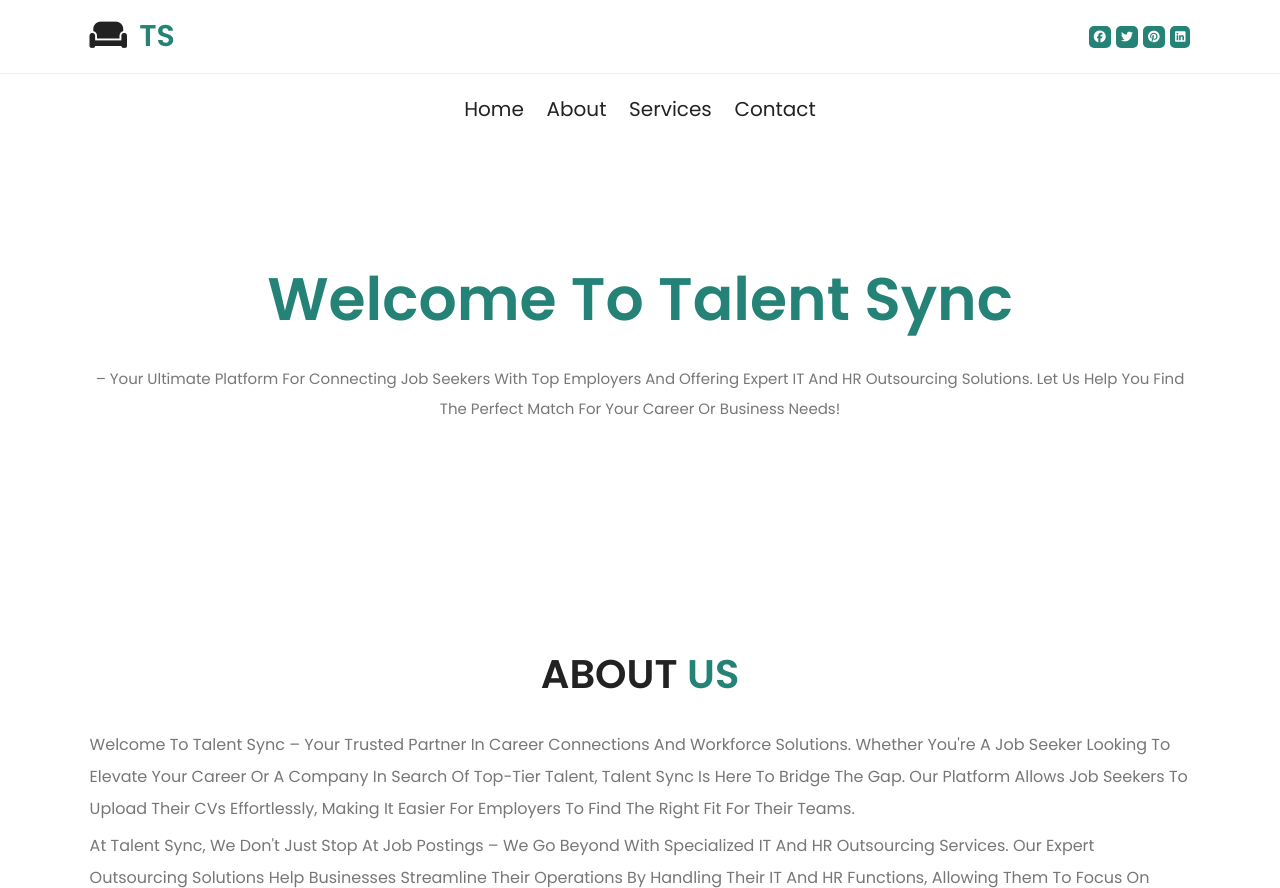
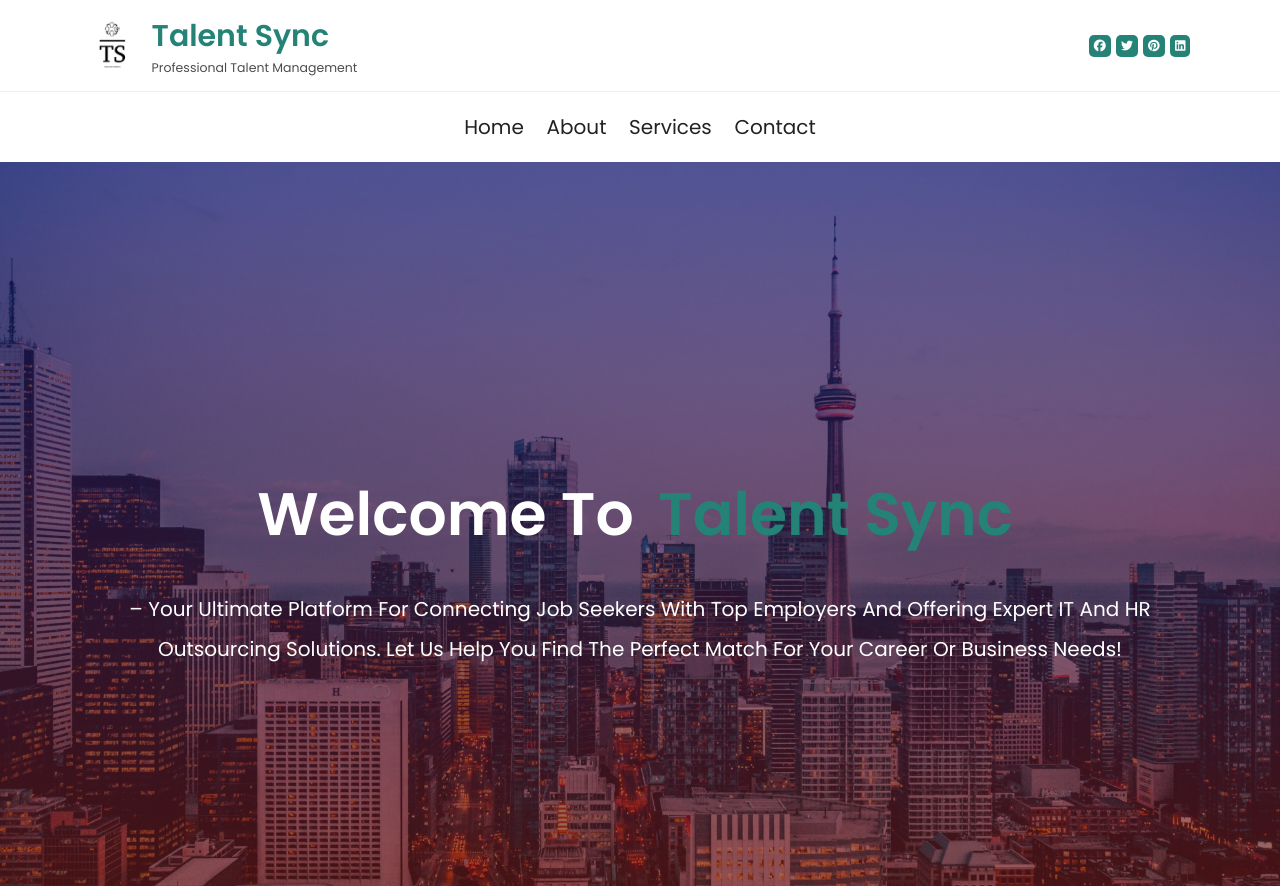
Before and after one commit to appusanthanam2306/talent-sync-web, a plain HTML site: page index.html in a window 1280 px wide. Shown: the top 888 px of the page. Drawn offline with nearby package versions, Linux system fonts and the light colour scheme.

Commit message:
Added Logo and modified banner section

```diff
--- a/index.html
+++ b/index.html
@@ -22,9 +22,22 @@
 
     <header>
       <div class="header-top">
-        <div class="fas fa-bars" id="menu"></div>
+        <div class="branding">
+          <!-- <div class="fas fa-bars" id="menu"></div> -->
+          <a href="#" class="logo-link" >
+            <img src="./images/ts_logo.JPG" width="42" height="42" class="custom-logo" />
+          </a>
 
-        <a href="#" class="logo"><i class="fas fa-couch"></i> TS</a>
+          <div class="text-logo">
+            <h1 class="site-title">
+              <a href="#">Talent Sync</a>
+            </h1>
+            <p class="site-description">Professional Talent Management</p>
+          </div>
+
+          <!-- <a href="#" class="logo"><i class="fas fa-couch"></i> TS</a> -->
+
+        </div>
         <div class="social">
           <a href="#" class="fab fa-facebook"></a>
           <a href="#" class="fab fa-twitter"></a>
@@ -49,9 +62,9 @@
 
     <!-- home section starts -->
 
-    <section class="home" id="home">
+    <section class="home overlay" id="home">
       <div class="content">
-        <h3 >Welcome to Talent Sync</h3>
+        <h3 >Welcome to <span></span></h3>
         <p>
              – your ultimate platform for connecting job seekers with top employers and offering expert IT and HR outsourcing solutions.
             Let us help you find the perfect match for your career or business needs!
--- a/style.css
+++ b/style.css
@@ -32,6 +32,33 @@ html::-webkit-scrollbar-thumb {
   border-radius: 5rem;
 }
 
+img {
+  height: auto;
+  max-width: 100%;
+  vertical-align: top;
+}
+
+.branding {
+  display: flex;
+  flex: auto;
+  align-items: center;
+}
+
+.site-title > a {
+  font-weight: 600;
+  font-size: 1.5em;
+  color: #248277;
+}
+
+.site-description {
+  opacity: 0.7;
+  font-size: 1.25rem;
+}
+
+.text-logo {
+  padding-left: 20px;
+}
+
 section {
   padding: 2rem 7%;
 }
@@ -48,7 +75,103 @@ section {
 .heading span {
   color: #248277;
   text-transform: uppercase;
+  display: inline-block;
 }
+
+/* Typewriting-animation */
+.content h3 span {
+  position: relative;
+  margin: 1rem;
+  display: inline-block;
+}
+
+.content h3 span::before {
+  content: "Talent Sync";
+  color: #248277;
+  opacity: 0; /* Hide the text initially */
+  animation: typing 5s steps(11) forwards;
+}
+
+.content h3 span::after {
+  /*   content: "";
+  position: absolute;
+  width: (100% + 0.75rem);
+  height: 100%;
+  background: transparent;
+  right: -8px;
+  animation: cursor ease-in-out 0.5s infinite, typing 30s steps(24) infinite; */
+
+  /* border-left: 1rem solid #248277; */
+  content: "";
+  position: absolute;
+  /* width: 0.1rem;  */
+  height: 100%;
+  background-color: #248277; /* Cursor color */
+  right: 0;
+  animation: blink 1s step-end infinite;
+}
+
+/* Typing effect */
+@keyframes typing {
+  0% {
+    opacity: 0.125;
+    width: 0; /* Start with no width */
+  }
+
+  50% {
+    opacity: 0.5;
+    width: 50%;
+  }
+
+  100% {
+    opacity: 1;
+    width: 100%; /* Expand to full text width */
+  }
+}
+
+/* Blinking cursor */
+@keyframes blink {
+  0%,
+  100% {
+    background-color: transparent; /* Hide cursor at start/end */
+  }
+  50% {
+    background-color: #248277; /* Cursor visible at 50% of the blink cycle */
+  }
+}
+
+/* @keyframes cursor {
+  to {
+    border-left: 1rem solid #248277;
+  }
+}
+
+@keyframes typing {
+  10%,
+  15%,
+  30%,
+  35%,
+  50%,
+  55%,
+  70%,
+  75%,
+  90%,
+  95% {
+    width: 0;
+  }
+
+  5%,
+  20%,
+  25%,
+  40%,
+  45%,
+  60%,
+  65%,
+  80%,
+  85% {
+    width: calc(100% + 0.75rem);
+  }
+} */
 
 .btns {
   display: inline-block;
@@ -171,31 +294,49 @@ section {
 
 /* home */
 
+.overlay {
+  border-image: linear-gradient(hsl(240 100% 20% / 0.6), hsl(0 100% 20% / 0.6))
+    fill 1;
+}
+
 .home {
   padding-top: 10rem;
+  width: 100%;
+  height: calc(100vh - 76px);
   min-height: 60vh;
-  /* display: flex; */
+  display: flex;
+  flex-direction: column;
   text-align: center;
   align-items: center;
-  /* background: url(images/home.png) no-repeat; */
-  /* background-size: cover !important; */
-  /* background-position: center !important; */
+  justify-content: center;
+  /* color: #248277; */
+  background: url(images/landing_page_img.jpg) no-repeat;
+  background-size: cover !important;
+  background-position: center !important;
 }
 
 .home .content {
+  /* flex: 1; */
   /* max-width: 100rem; */
+  /*   width: 100%;
+  display: flex;
+  flex-direction: column;
+  align-items: center;
+  justify-content: center; */
 }
 
 .home .content h3 {
   font-size: 6rem;
-  color: #248277;
+  /* color: #248277; */
+  color: #ffffff;
   padding: 1rem 0;
 }
 
 .home .content p {
-  font-size: 1.5rem;
+  font-size: 2rem;
   line-height: 2;
-  color: #777;
+  /* color: #777; */
+  color: #ffffff;
   padding: 1rem 0%;
 }
 
@@ -593,7 +734,7 @@ section {
   padding: 1.5rem 2rem;
   border: 0.1rem solid #248277;
   font-size: 1.5rem;
-  background: #fff;
+  background: transparent;
   border-top: 0;
   line-height: 2;
   animation: animate 0.2s linear backwards;
```
Also changed, not shown: images/landing_page_img.jpg (added), images/ts_logo.JPG (added).
